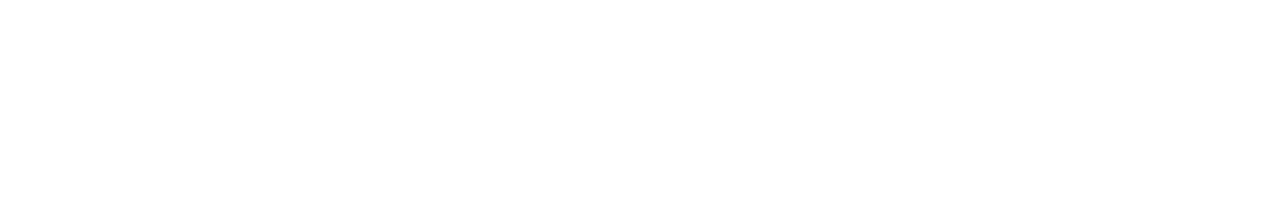
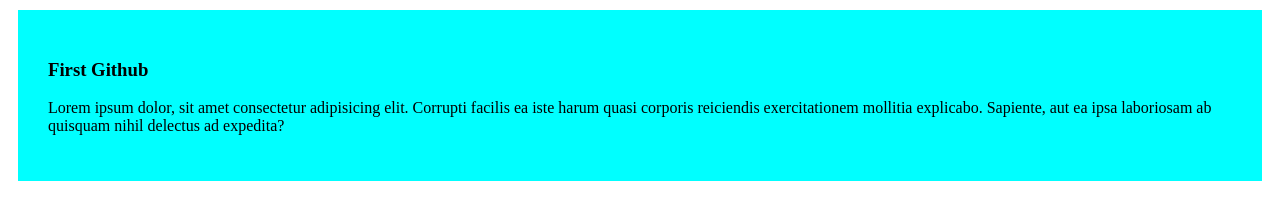
Before and after one commit to Jesun169/first-git-hub, a plain HTML site: page index.html in a window 1280 px wide. Drawn offline with Linux system fonts and the light colour scheme.

Commit message:
added the first blog

```diff
--- a/index.html
+++ b/index.html
@@ -3,9 +3,13 @@
 <head>
   <meta charset="UTF-8">
   <meta name="viewport" content="width=device-width, initial-scale=1.0">
-  <title>First github Repo</title>
+  <title>First Github Repo</title>
+  <link rel="stylesheet" href="style/blog.css">
 </head>
 <body>
-
+  <div>
+    <h3>First Github</h3>
+    <p>Lorem ipsum dolor, sit amet consectetur adipisicing elit. Corrupti facilis ea iste harum quasi corporis reiciendis exercitationem mollitia explicabo. Sapiente, aut ea ipsa laboriosam ab quisquam nihil delectus ad expedita?</p>
+  </div>
 </body>
 </html>
--- /dev/null
+++ b/style/blog.css
@@ -0,0 +1,5 @@
+div{
+ background-color: aqua;
+ margin: 10px;
+ padding: 30px;
+}
```
